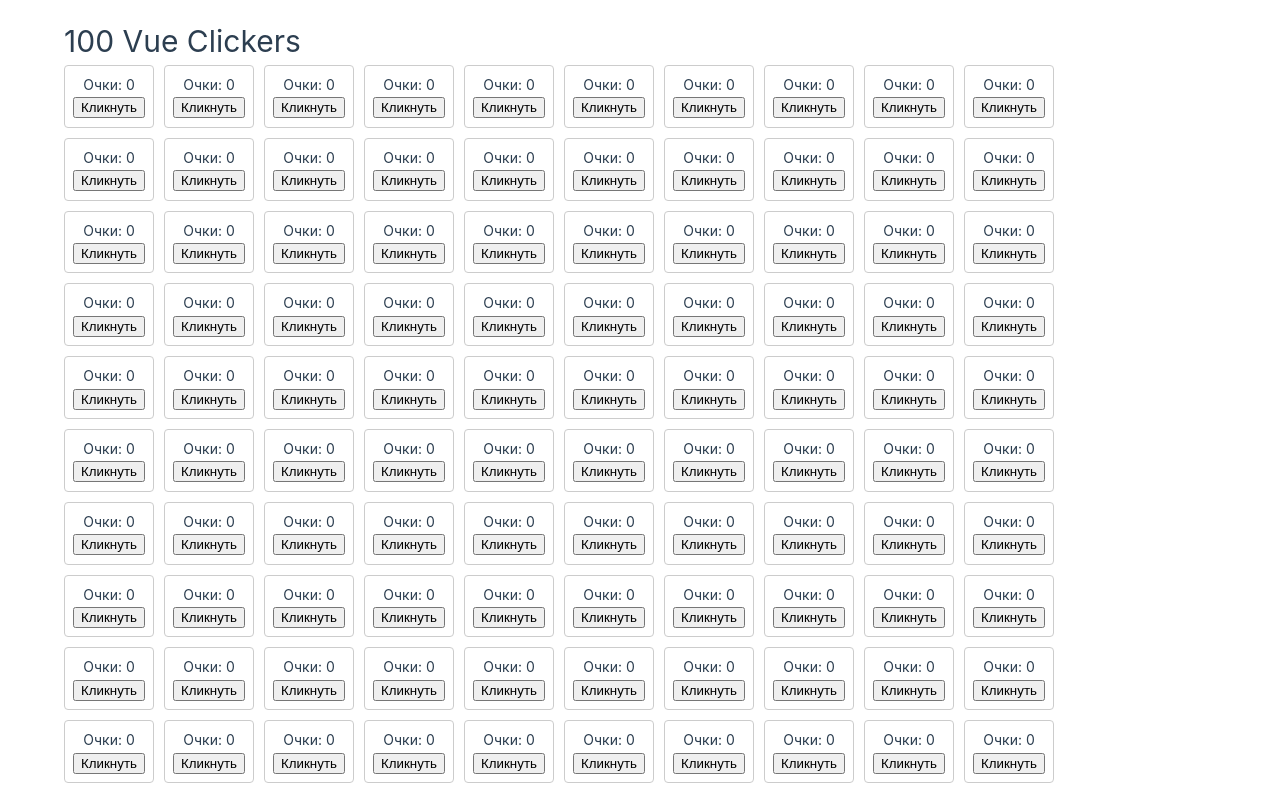
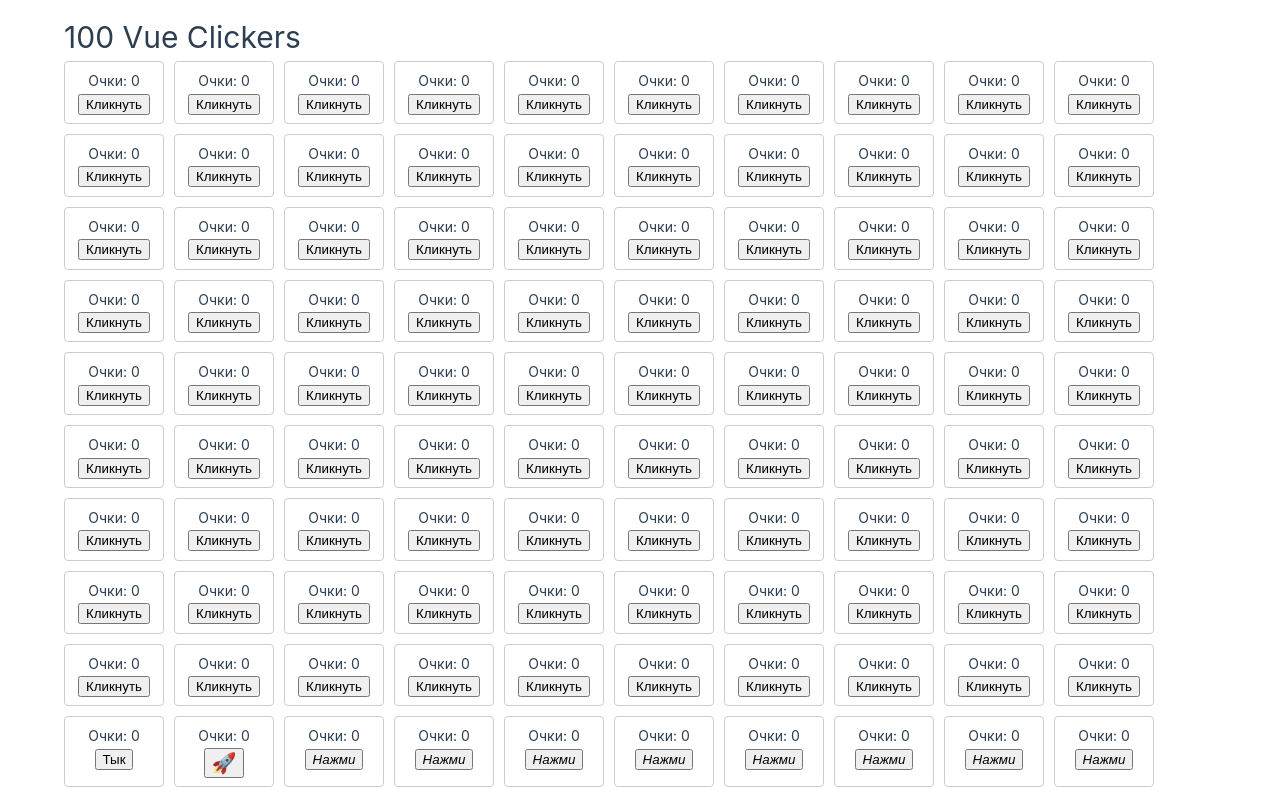
Before and after one commit to average-mephi-enjoyer/vuejs_lab05, a Vue app in the folder Vue Introduction/task3/vue-clicker/: page / in a window 1280 px wide. Built offline with nearby package versions, Linux system fonts and the light colour scheme.

Commit message:
task 7 completed

```diff
--- a/Vue Introduction/task3/vue-clicker/src/App.vue
+++ b/Vue Introduction/task3/vue-clicker/src/App.vue
@@ -3,8 +3,10 @@
       <h1>100 Vue Clickers</h1>
       <div></div>
       <div class="clicker-grid">
-        <Clicker v-for="n in 50" :key="'a'+n" :amount="67" />
-        <Clicker v-for="n in 50" :key="'b'+n" :amount="52" />
+        <Clicker v-for="n in 90" :key="'def' + n" :amount="67" />
+        <Clicker :key="'custom1'" :amount="52"><strong>Тык</strong></Clicker>
+        <Clicker :key="'custom2'" :amount="53"><span style="font-size: 20px;">🚀</span></Clicker>
+        <Clicker v-for="n in 8" :key="'extra' + n" :amount="552"><em>Нажми</em></Clicker>
       </div>
     </div>
 </template>
--- a/Vue Introduction/task3/vue-clicker/src/components/Clicker.vue
+++ b/Vue Introduction/task3/vue-clicker/src/components/Clicker.vue
@@ -1,7 +1,9 @@
 <template>
   <div class="clicker">
     <p>Очки: {{ count }}</p>
-        <button @click="increment">Кликнуть</button>
+    <button @click="increment">
+      <slot>Кликнуть</slot>
+    </button>
   </div>
 </template>
 
@@ -19,11 +21,14 @@
 
 <style scoped>
 .clicker {
-  min-width: 90px;
+  min-width: 100px;
   padding: 8px;
   border: 1px solid #ccc;
   border-radius: 4px;
   text-align: center;
   font-size: 14px;
 }
+button {
+  cursor: pointer;
+}
 </style>
```
Lines whose indentation alone changed are shown as unchanged.
